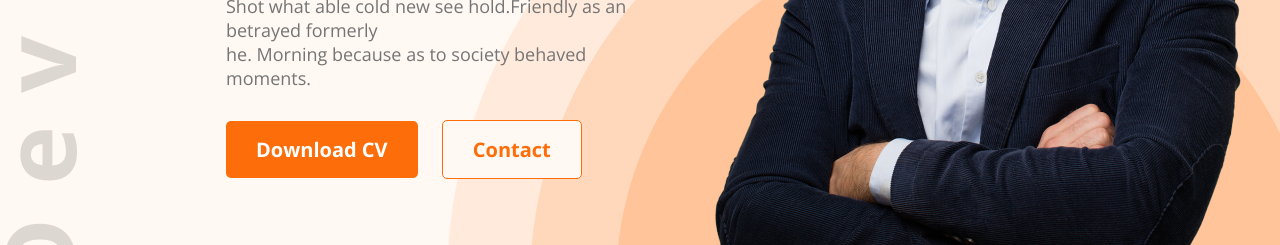
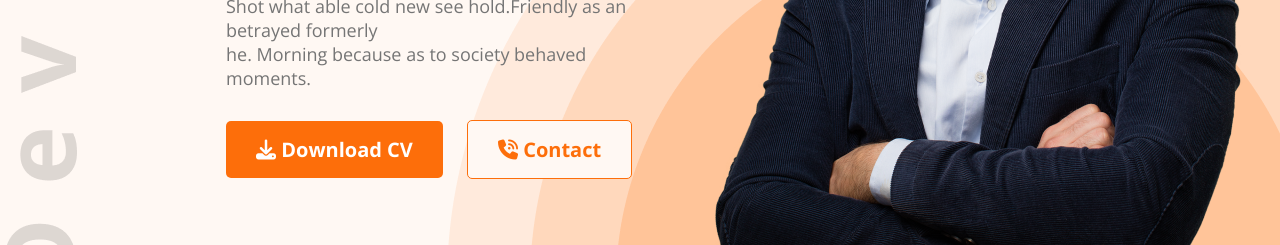
Before and after one commit to Emam-Bokhari/Portfolio-Project, a plain HTML site: page index.html in a window 1280 px wide. Shown: the part 555-800 px from the top of the page. Drawn offline with nearby package versions, Linux system fonts and the light colour scheme.

Commit message:
icon add and full website complete done

```diff
--- a/index.html
+++ b/index.html
@@ -34,8 +34,8 @@
                 <h1>Mary Hardy</h1>
                 <p>Shot what able cold new see hold.Friendly as an betrayed formerly <br> he. Morning because as to
                     society behaved moments.</p>
-                <button class="btn">Download CV</button>
-                <button class="btn btn-contact">Contact</button>
+                <button class="btn"><i class="fa-solid fa-download"></i> Download CV</button>
+                <button class="btn btn-contact"><i class="fa-solid fa-phone-volume"></i> Contact</button>
             </div>
             <img src="images/hardy.png" alt="">
         </div>
@@ -165,7 +165,7 @@
                 </div>
                 <!-- Experience column end -->
             </div>
-            <button class="btn">Download CV</button>
+            <button class="btn"><i class="fa-solid fa-download"></i> Download CV</button>
         </section>
         <!-- Resume section end -->
     </main>
```
